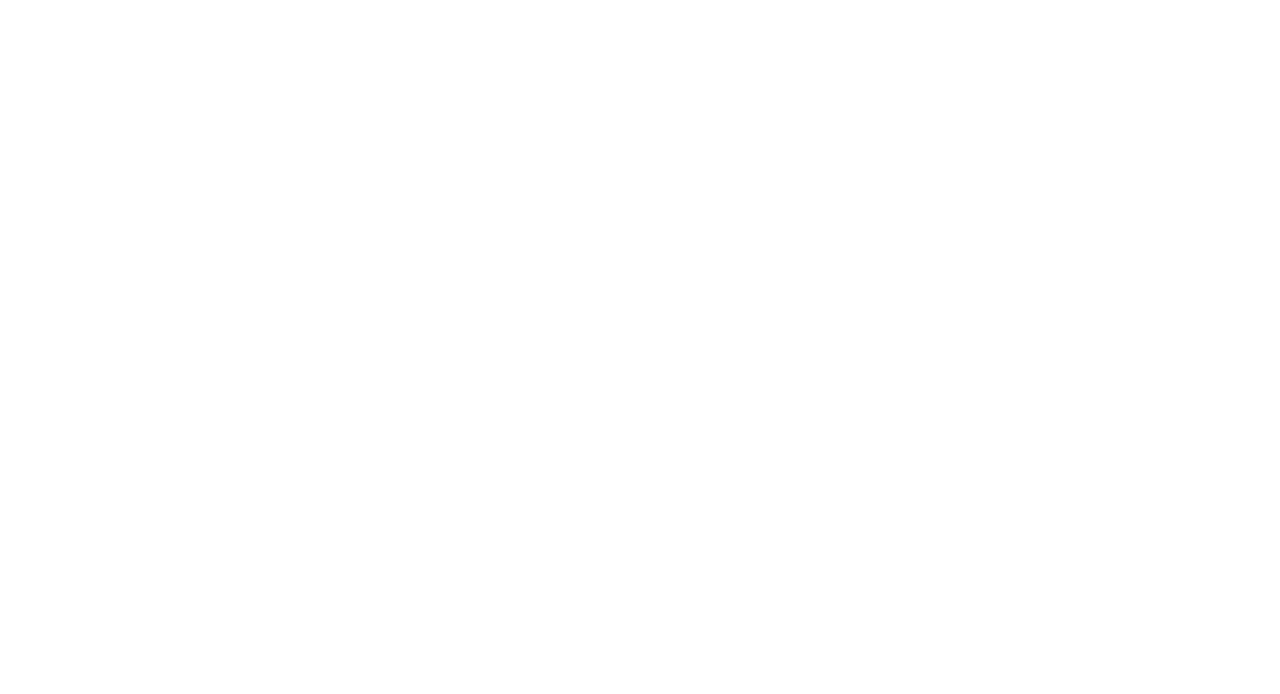
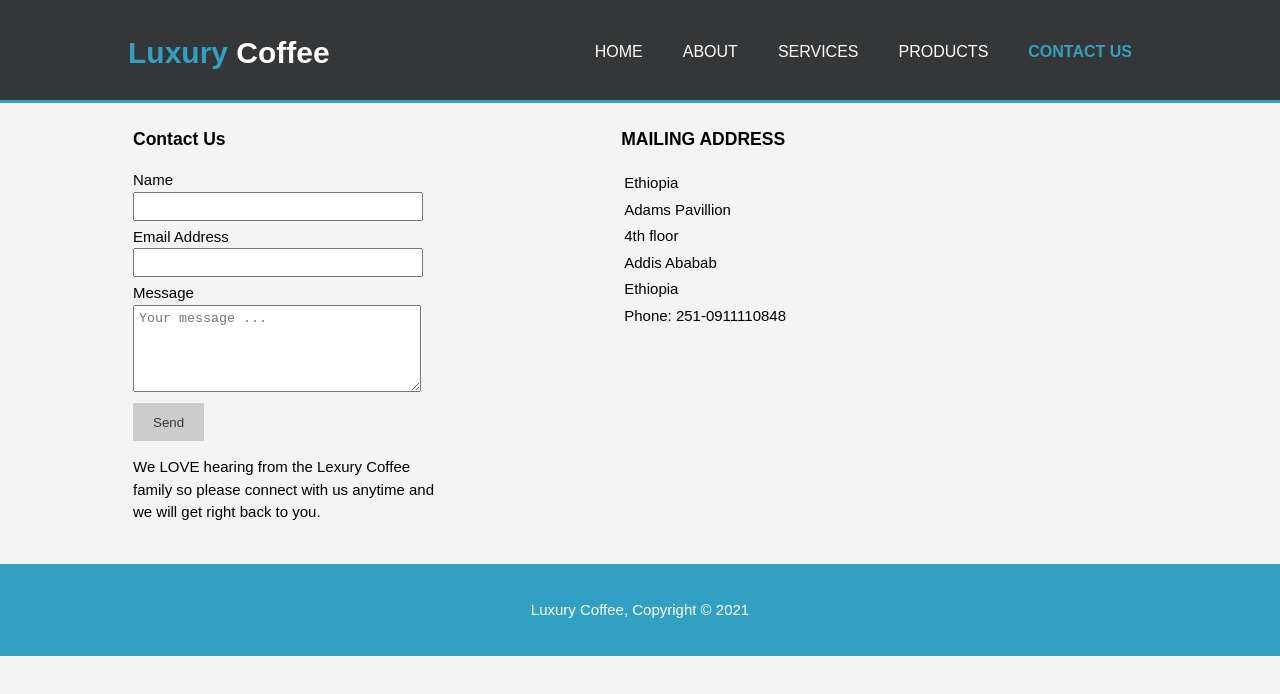
Before and after one commit to sinteco/LexuryCofee, a plain HTML site: page contact-us.html in a window 1280 px wide. Drawn offline with Linux system fonts and the light colour scheme.

Commit message:
all chnages

```diff
--- a/about.html
+++ b/about.html
@@ -6,9 +6,8 @@
     <meta name="viewport" content="width=device-width">
     <meta name="description" content="Affordable Web Design For Small And Medium-sized Companies">
     <meta name="author" content="Sebastian Eschweiler">
-    <title>Luxury coffee | Welcome</title>
+    <title>Luxury coffee | About</title>
     <link rel="stylesheet" href="./css/style.css">
-    <link rel="stylesheet" href="./css/font-awesome.min.css">
 </head>
 
 <body>
@@ -41,19 +40,11 @@
 
                         The company plans to leverage corporate social responsibility by sourcing coffee from the area and thereby helping to uplift the surrounding community. Lexury has opened its first in a chain of retail coffee shops at the Jupiter International Hotel, Cazanchise and a processing plant at Jackross, Addis Ababa has been launched. The 1,000 square meter site combines coffee roasting, grinding, and packaging, and acts as the Lexury headquarters. The concept underpinning the development at Jackross is a coffee innovation hub. To this end, a curated coffee gallery cum museum has been added. Lexury’s mission is to nurture a unique culture whose guiding principle is to focus on leveraging innovation and technology, creative design, quality assurance, learning, research, and development.</p>
             </article>
-            <aside id="sidebar">
-                <div class="dark">
-                    <h3><i class="fa fa-users"></i> The Team</h3>
-                    <p>Lorem ipsum dolor sit amet, consectetur adipisicing elit. Magnam vel, molestias nostrum sed,
-                        adipisci dicta cumque explicabo distinctio provident voluptatum repellendus amet neque esse
-                        impedit. Debitis voluptate incidunt, aperiam minima?</p>
-                </div>
-            </aside>
         </div>
     </section>
 
     <footer>
-        <p>1-2-3 Web Design, Copyright &copy; 2017</p>
+        <p>Luxury Coffee, Copyright &copy; 2021</p>
     </footer>
 </body>
 
--- a/contact-us.html
+++ b/contact-us.html
@@ -0,0 +1,88 @@
+<!DOCTYPE html>
+<html>
+
+<head>
+    <meta charset="utf-8">
+    <meta name="viewport" content="width=device-width">
+    <meta name="description" content="Affordable Web Design For Small And Medium-sized Companies">
+    <meta name="author" content="Sebastian Eschweiler">
+    <title>Luxury coffee | Contact Us</title>
+    <link rel="stylesheet" href="./css/style.css">
+</head>
+
+<body>
+    <header>
+        <div class="container">
+            <div id="branding">
+                <h1><span class="highlight">Luxury</span> Coffee</h1>
+            </div>
+            <nav>
+                <ul>
+                    <li><a href="index.html">Home</a></li>
+                    <li><a href="about.html">About</a></li>
+                    <li><a href="services.html">Services</a></li>
+                    <li><a href="products.html">Products</a></li>
+                    <li class="current"><a href="contact-us.html">Contact Us</a></li>
+                </ul>
+            </nav>
+        </div>
+    </header>
+
+    <section class="main">
+        <div class="container">
+            <aside id="sidebar">
+                <div class="dark">
+                    <h3>Contact Us</h3>
+                    <form class="contact">
+                        <div>
+                            <label>Name</label>
+                            <input type="text" id="txtName" required>
+                        </div>
+                        <div>
+                            <label>Email Address</label>
+                            <input type="email" id="txtEmail" required>
+                        </div>
+                        <div>
+                            <label>Message</label>
+                            <textarea rows="5" id="txtMessage" required placeholder="Your message ..."></textarea>
+                        </div>
+                        <button class="button_1" type="submit" onclick="Javascript:checkEmail();">Send</button>
+                    </form>
+                    <p>We LOVE  hearing from the Lexury Coffee family so please connect with us anytime and we will get right back to you.</p>
+                </div>
+            </aside>
+            <aside id="sidebar-right">
+                <div class="dark">
+                    <h3>MAILING ADDRESS</h3>
+                    <table>
+                        <tr>
+                            <td>Ethiopia</td>
+                        </tr>
+                        <tr>
+                            <td>Adams Pavillion</td>
+                        </tr>
+                        <tr>
+                            <td>4th floor</td>
+                        </tr>
+                        <tr>
+                            <td>Addis Ababab</td>
+                        </tr>
+                        <tr>
+                            <td>Ethiopia</td>
+                        </tr>
+                        <tr>
+                            <td>Phone: 251-0911110848</td>
+                        </tr>
+                    </table>
+                </div>
+            </aside>
+        </div>
+    </section>
+
+    <footer>
+        <p>Luxury Coffee, Copyright &copy; 2021</p>
+    </footer>
+    <script src="./js/validation.js"></script>
+</body>
+
+</html>
--- a/css/style.css
+++ b/css/style.css
@@ -164,9 +164,16 @@
 /* Sidebar */
 
 aside#sidebar {
-    float: right;
+    float: left;
     width: 30%;
     padding: 5px;
+}
+
+aside#sidebar-right {
+    float: left;
+    width: 30%;
+    padding: 5px;
+    padding-left: 176px;
 }
 
 aside#sidebar .contact input,
--- /dev/null
+++ b/js/validation.js
@@ -0,0 +1,11 @@
+function checkEmail() {
+
+    var email = document.getElementById('txtEmail');
+    var filter = /^([a-zA-Z0-9_\.\-])+\@(([a-zA-Z0-9\-])+\.)+([a-zA-Z0-9]{2,4})+$/;
+
+    if (!filter.test(email.value)) {
+    alert('Please provide a valid email address');
+    email.focus;
+    return false;
+ }
+}
```
Also changed, not shown: index.html (+3 -3 lines), products.html (+66 -0 lines), services.html (+10 -36 lines).
